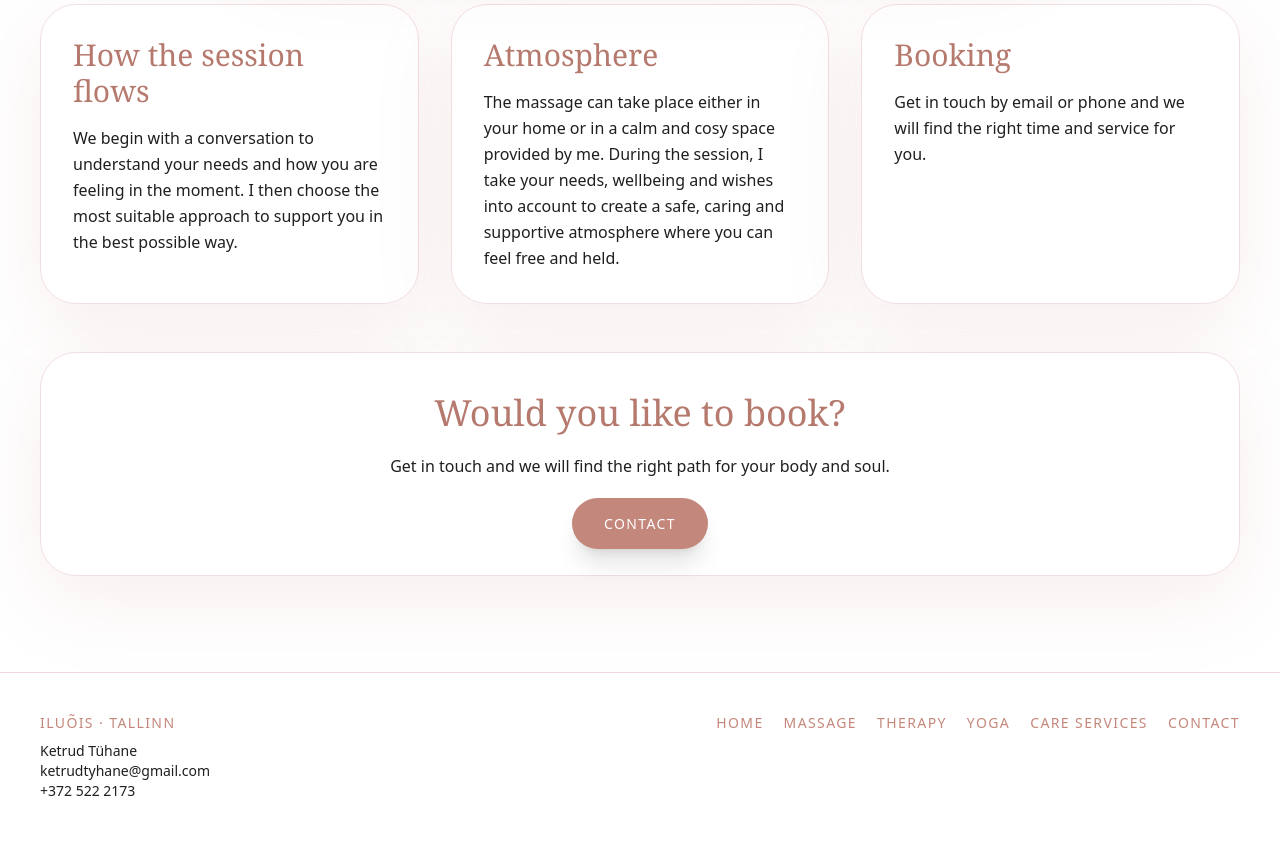
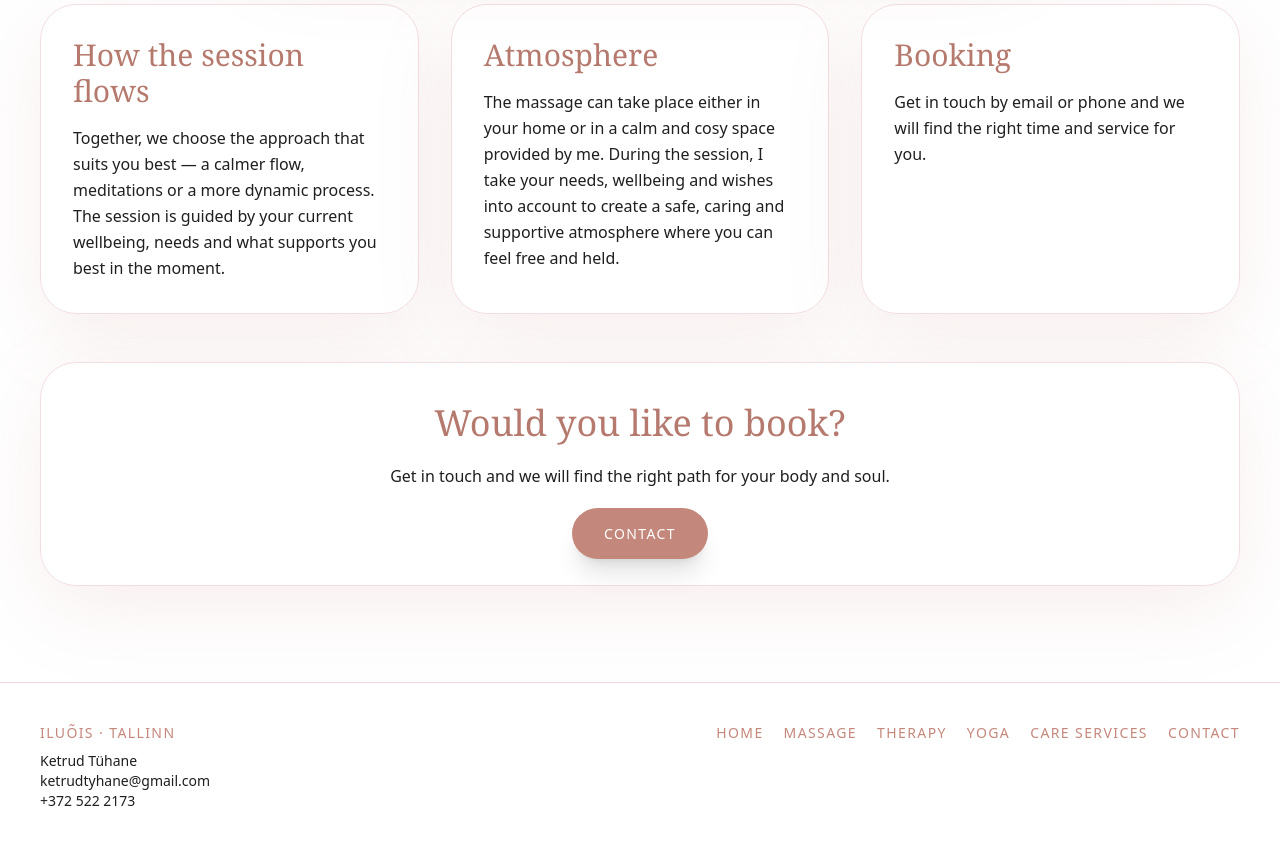
Before and after one commit to Ketrud/Iluois-website, a Next.js app: page /en/jooga in a window 1280 px wide. Shown: the part 840-1685 px from the top of the page. Built offline with nearby package versions, Linux system fonts and the light colour scheme.

Commit message:
Update page.tsx

```diff
--- a/app/[locale]/jooga/page.tsx
+++ b/app/[locale]/jooga/page.tsx
@@ -55,12 +55,12 @@ export default function Service({ params }: { params: { locale: Locale } }) {
 
       <section className="mx-auto max-w-7xl px-6 pb-24 md:px-10">
         <div className="grid gap-8 md:grid-cols-3">
-          <InfoCard
+         <InfoCard
   title={params.locale === 'et' ? 'Kuidas kohtumine kulgeb' : 'How the session flows'}
   text={
     params.locale === 'et'
-      ? 'Alustame vestlusega, et mõista Sinu vajadusi ja hetke enesetunnet. Seejärel valin Sulle sobivaima lähenemise, mis toetab Sind parimal võimalikul viisil.'
-      : 'We begin with a conversation to understand your needs and how you are feeling in the moment. I then choose the most suitable approach to support you in the best possible way.'
+      ? 'Koos valime Sulle sobivaima lähenemise — rahulikuma kulgemise, meditatsioonid või dünaamilisema protsessi. Kohtumine lähtub Sinu hetke enesetundest, vajadustest ja sellest, mis Sind parasjagu kõige paremini toetab.'
+      : 'Together, we choose the approach that suits you best — a calmer flow, meditations or a more dynamic process. The session is guided by your current wellbeing, needs and what supports you best in the moment.'
   }
 />
          <InfoCard
```
